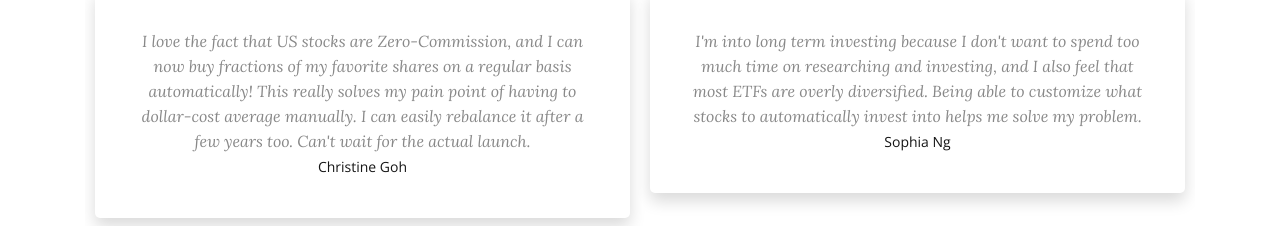
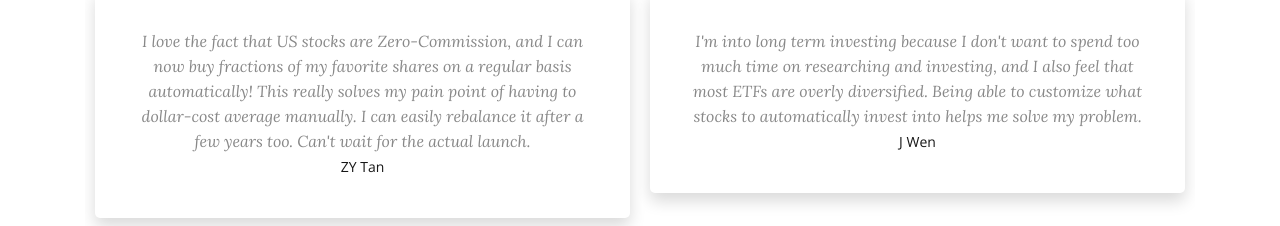
Before and after one commit to investification/investification.github.io, a website: page theme/index.html in a window 1280 px wide. Shown: the part 2901-3127 px from the top of the page. Drawn offline with nearby package versions, Linux system fonts and the light colour scheme; some packages are replaced by stand-ins of ours.

Commit message:
changed testimonials

```diff
--- a/theme/index.html
+++ b/theme/index.html
@@ -190,7 +190,7 @@
 								<img src="images/testimonial/feature-testimonial-thumb.jpg" alt="image">
 							</div>-->
 								<!-- Name and Company -->
-								<cite>Christine Goh</cite>
+								<cite>ZY Tan</cite>
 							</div>
 						</div>
 						<div class="item">
@@ -206,7 +206,7 @@
 								<img src="images/testimonial/feature-testimonial-thumb.jpg" alt="image">
 							</div>-->
 								<!-- Name and Company -->
-								<cite>Sophia Ng</cite>
+								<cite>J Wen</cite>
 							</div>
 						</div>
 					</div>
```
